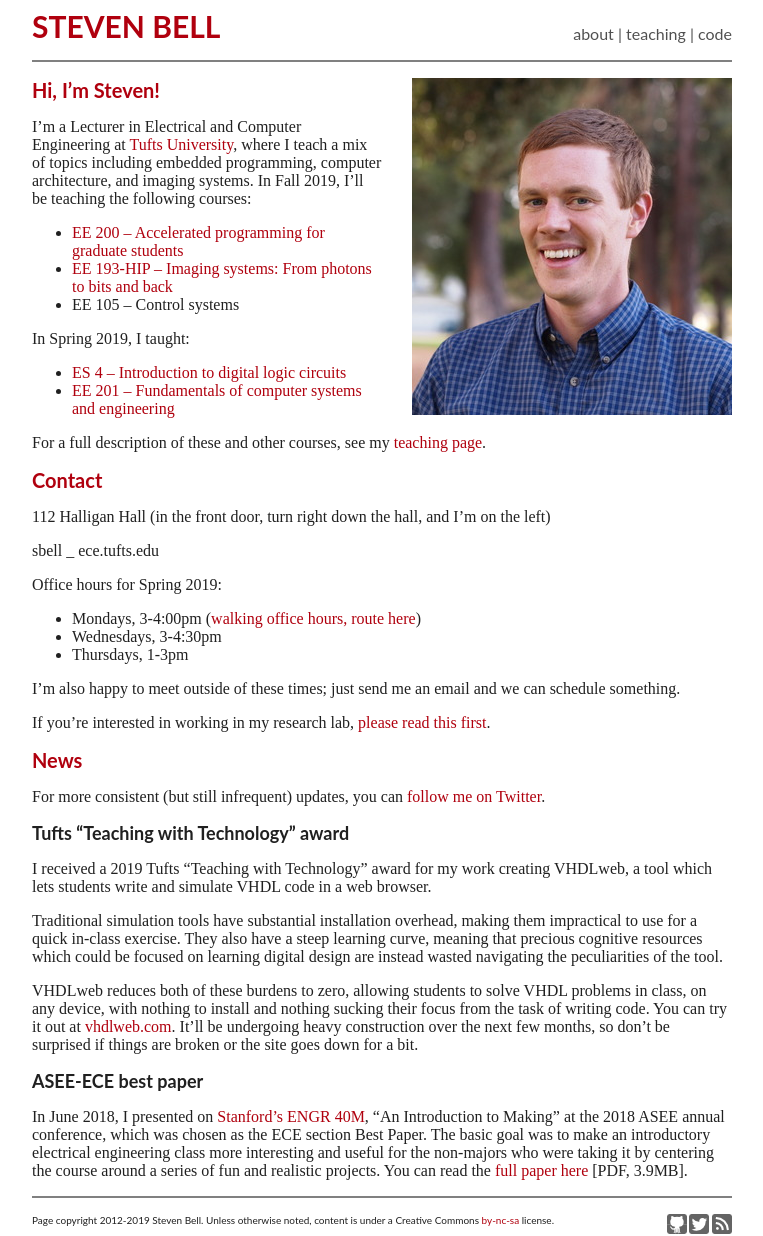
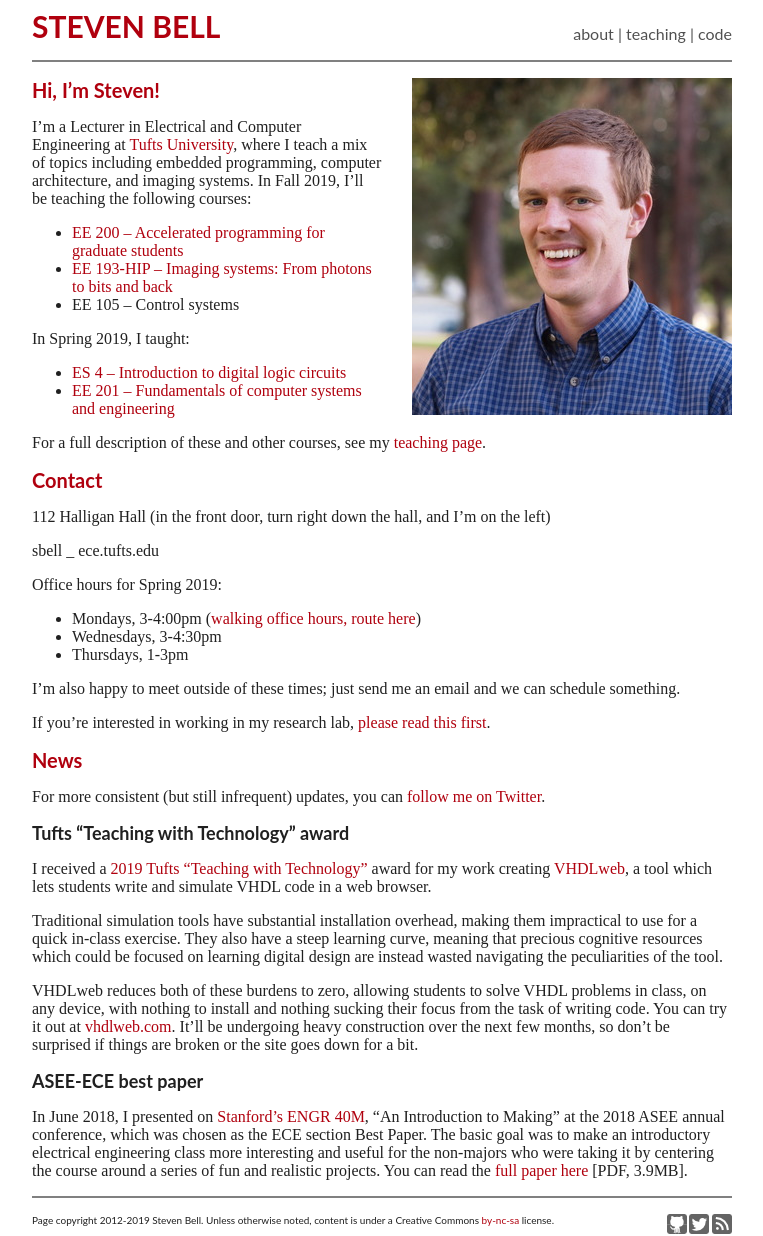
Before and after one commit to stevenbell/stevenbell.github.com, a Jekyll site: the page built from index.markdown, in a window 1280 px wide. Shown: the whole page, without its empty margins (258-1021 px from the left). Built offline with Jekyll 4.4.1, drawn with Linux system fonts in a browser that asks for light colours; some of the changed lines change nothing that is shown.

Commit message:
TWT link

```diff
--- a/index.markdown
+++ b/index.markdown
@@ -38,7 +38,7 @@ If you're interested in working in my research lab, [please read this first](wor
 For more consistent (but still infrequent) updates, you can [follow me on Twitter](http://twitter.com/stevenebell).
 
 ## Tufts "Teaching with Technology" award
-I received a 2019 Tufts "Teaching with Technology" award for my work creating VHDLweb, a tool which lets students write and simulate VHDL code in a web browser.
+I received a [2019 Tufts "Teaching with Technology"](https://sites.tufts.edu/ets/2019/05/23/winners-of-the-2019-teaching-with-technology-awards/) award for my work creating [VHDLweb](vhdlweb.com), a tool which lets students write and simulate VHDL code in a web browser.
 
 Traditional simulation tools have substantial installation overhead, making them impractical to use for a quick in-class exercise.  They also have a steep learning curve, meaning that precious cognitive resources which could be focused on learning digital design are instead wasted navigating the peculiarities of the tool.
 
```
